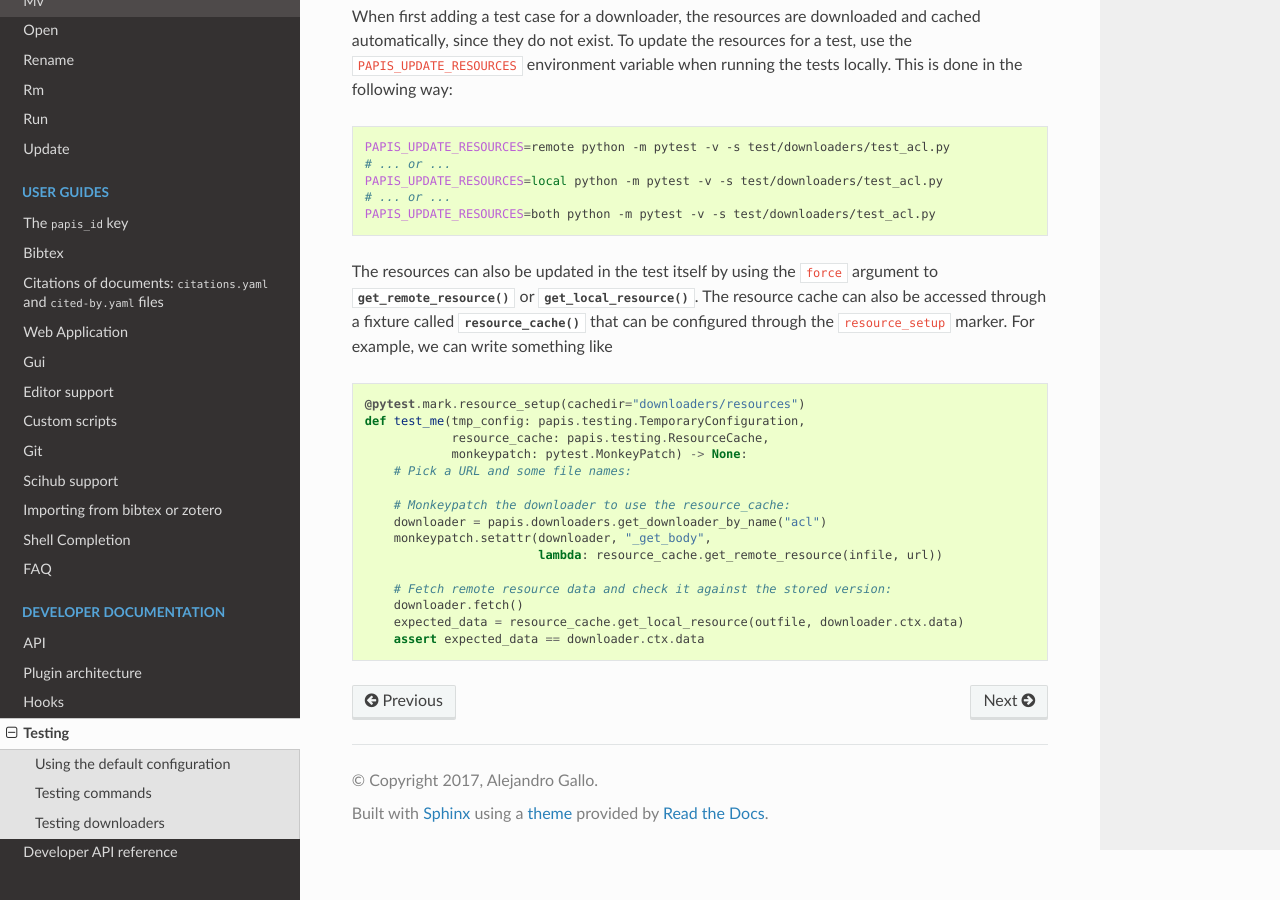
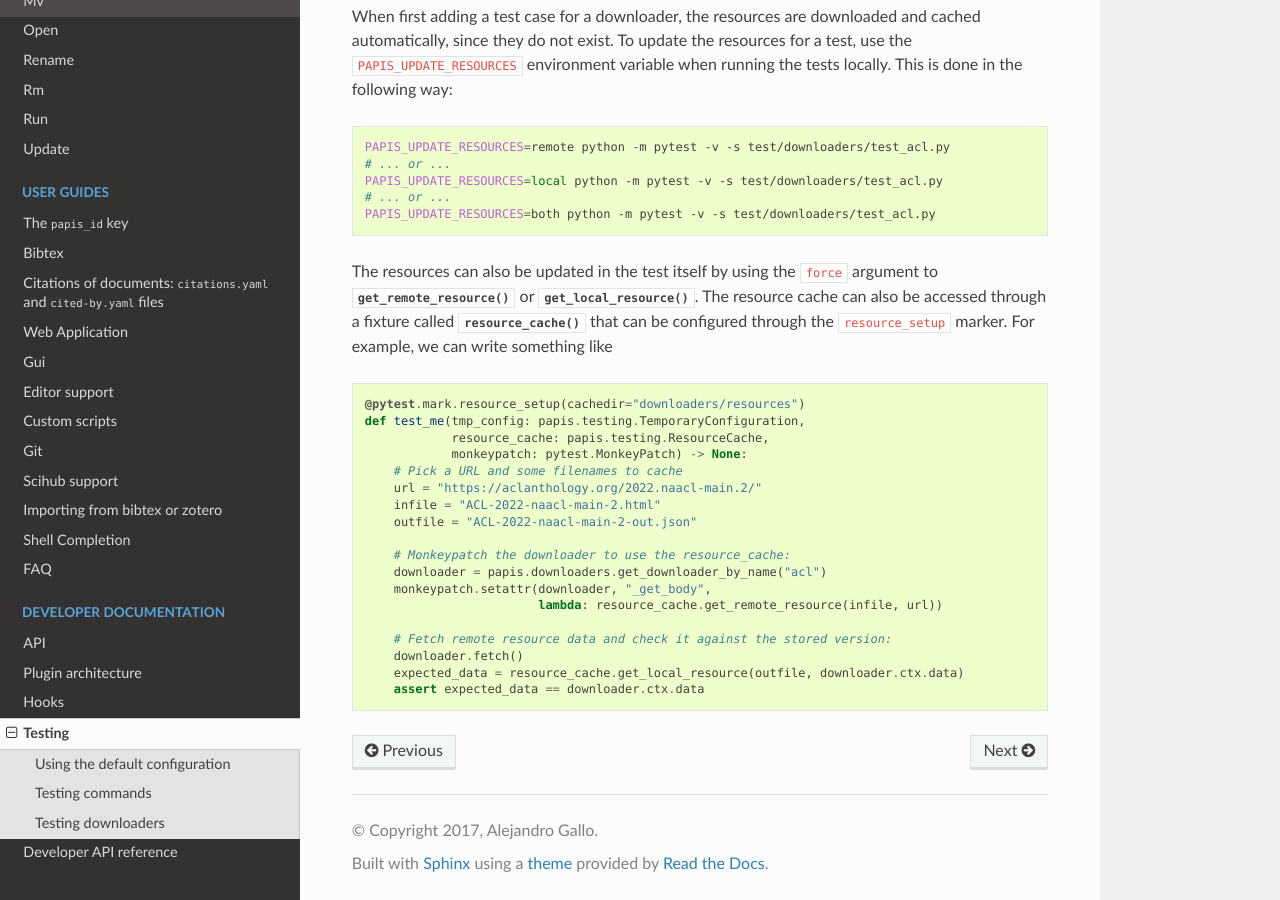
Before and after one commit to papis/papis, a Sphinx documentation site: the page built from doc/source/testing.rst, in a window 1280 px wide and 900 px high, scrolled down 2430 px. Built offline with Sphinx 7.4.7 and the Read the Docs theme 2.0.0, drawn with Linux system fonts in a browser that asks for light colours.

Commit message:
docs: add missing text to testing example

```diff
--- a/doc/source/testing.rst
+++ b/doc/source/testing.rst
@@ -152,7 +152,10 @@ can write something like
     def test_me(tmp_config: papis.testing.TemporaryConfiguration,
                 resource_cache: papis.testing.ResourceCache,
                 monkeypatch: pytest.MonkeyPatch) -> None:
-        # Pick a URL and some file names:
+        # Pick a URL and some filenames to cache
+        url = "https://aclanthology.org/2022.naacl-main.2/"
+        infile = "ACL-2022-naacl-main-2.html"
+        outfile = "ACL-2022-naacl-main-2-out.json"
 
         # Monkeypatch the downloader to use the resource_cache:
         downloader = papis.downloaders.get_downloader_by_name("acl")
```
